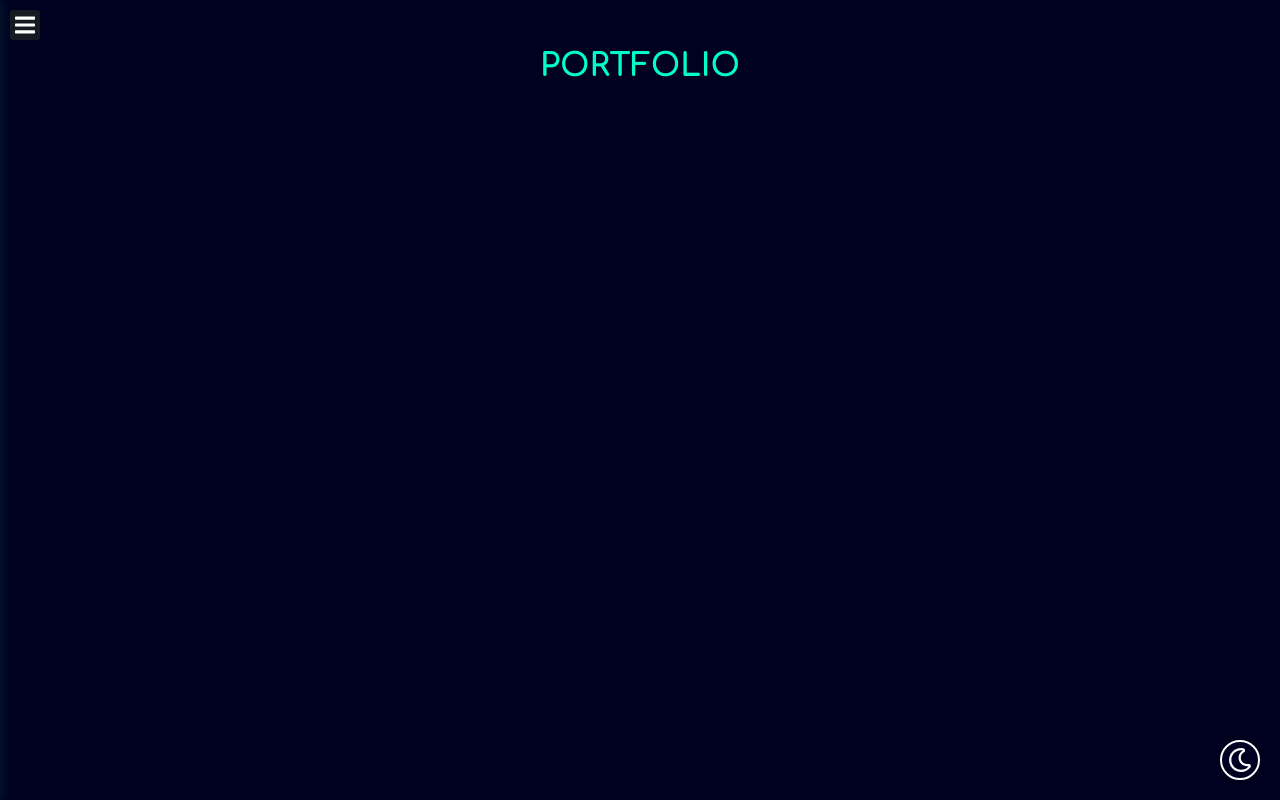
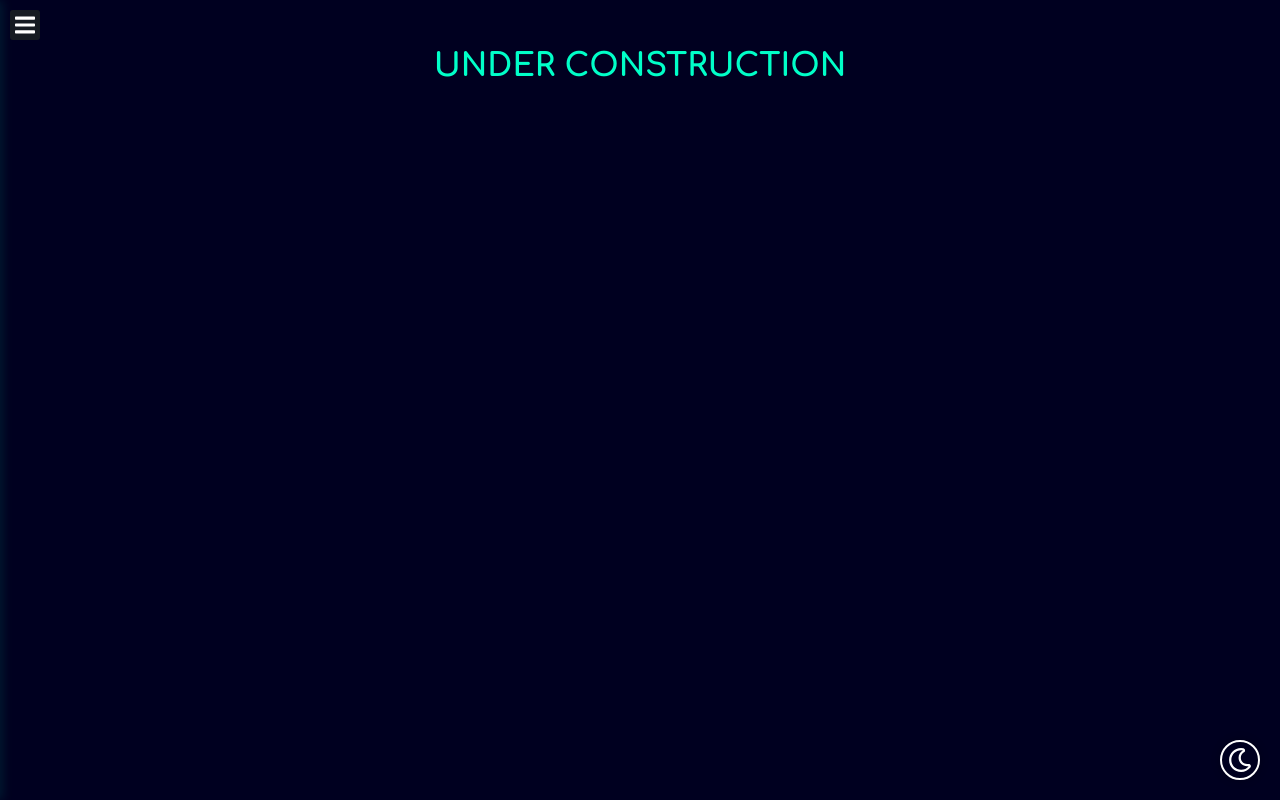
Before and after one commit to voidbytes-dev/voidbytes-dev.github.io, a plain HTML site: page index.html in a window 1280 px wide. Drawn offline with Linux system fonts and the light colour scheme.

Commit message:
update index.html

```diff
--- a/index.html
+++ b/index.html
@@ -11,7 +11,7 @@
 <body>
 <header>
 <h1 style="text-align: center;">
-  PORTFOLIO
+  UNDER CONSTRUCTION
 </h1>
 </header>
 <main>
```
